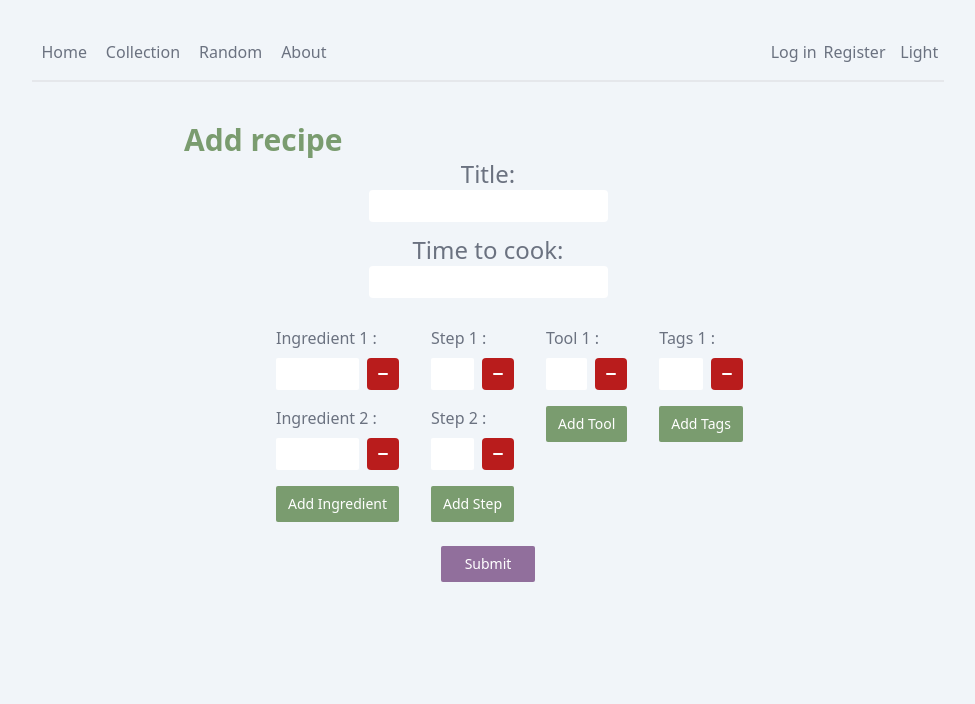
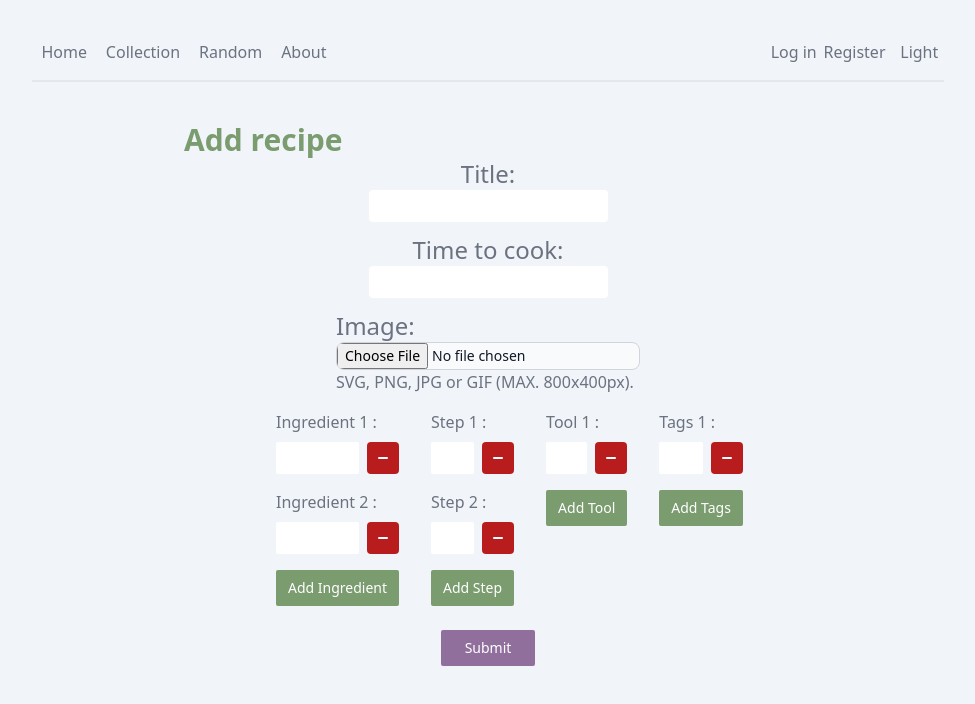
Before and after one commit to YensVanHout/recipeweb, a Vue app: page /addrecipe in a window 1280 px wide. Shown: the top 704 px of the page, without its empty margins (152-1127 px from the left). Built offline with nearby package versions, Linux system fonts and the light colour scheme; no server answers.

Commit message:
Made Label a component

```diff
--- /dev/null
+++ b/src/components/Label.vue
@@ -0,0 +1,10 @@
+<script setup lang="ts">
+const props = defineProps({
+  title: String,
+});
+</script>
+<template>
+  <label for="title" class="block text-2xl dark:text-stone-200"
+    >{{ props.title }}:</label
+  >
+</template>
--- a/src/views/recipes/AddRecipe.vue
+++ b/src/views/recipes/AddRecipe.vue
@@ -6,6 +6,7 @@ import { getUsername } from "../../helpers/helpers";
 import { supabase } from "../../lib/supabaseClient";
 import { recipe } from "../../interfaces/interfaces";
 import router from "../../router";
+import Label from "../../components/Label.vue";
 
 const errorMsg = ref();
 
@@ -71,9 +72,7 @@ const handleSubmit = async () => {
     <Title class="md:w-2/3 mx-auto" title="Add recipe" />
     <form class="w-fit md:w-1/2 mx-auto">
       <fieldset class="text-center mb-3">
-        <label for="title" class="block text-2xl dark:text-stone-200"
-          >Title:</label
-        >
+        <Label title="Title" />
         <input
           type="text"
           name="title"
@@ -84,9 +83,7 @@ const handleSubmit = async () => {
         />
       </fieldset>
       <fieldset class="text-center mb-3">
-        <label for="time" class="block text-2xl dark:text-stone-200"
-          >Time to cook:</label
-        >
+        <Label title="Time to cook" />
         <input
           type="text"
           name="time"
@@ -96,12 +93,8 @@ const handleSubmit = async () => {
           required
         />
       </fieldset>
-      <fieldset class="w-2/3 m-auto hidden">
-        <label
-          for="image"
-          class="block mb-2 text-sm font-medium text-gray-900 dark:text-white"
-          >Image:</label
-        >
+      <fieldset class="w-2/3 m-auto">
+        <Label title="Image" />
         <input
           type="file"
           accept="image/*"
```
